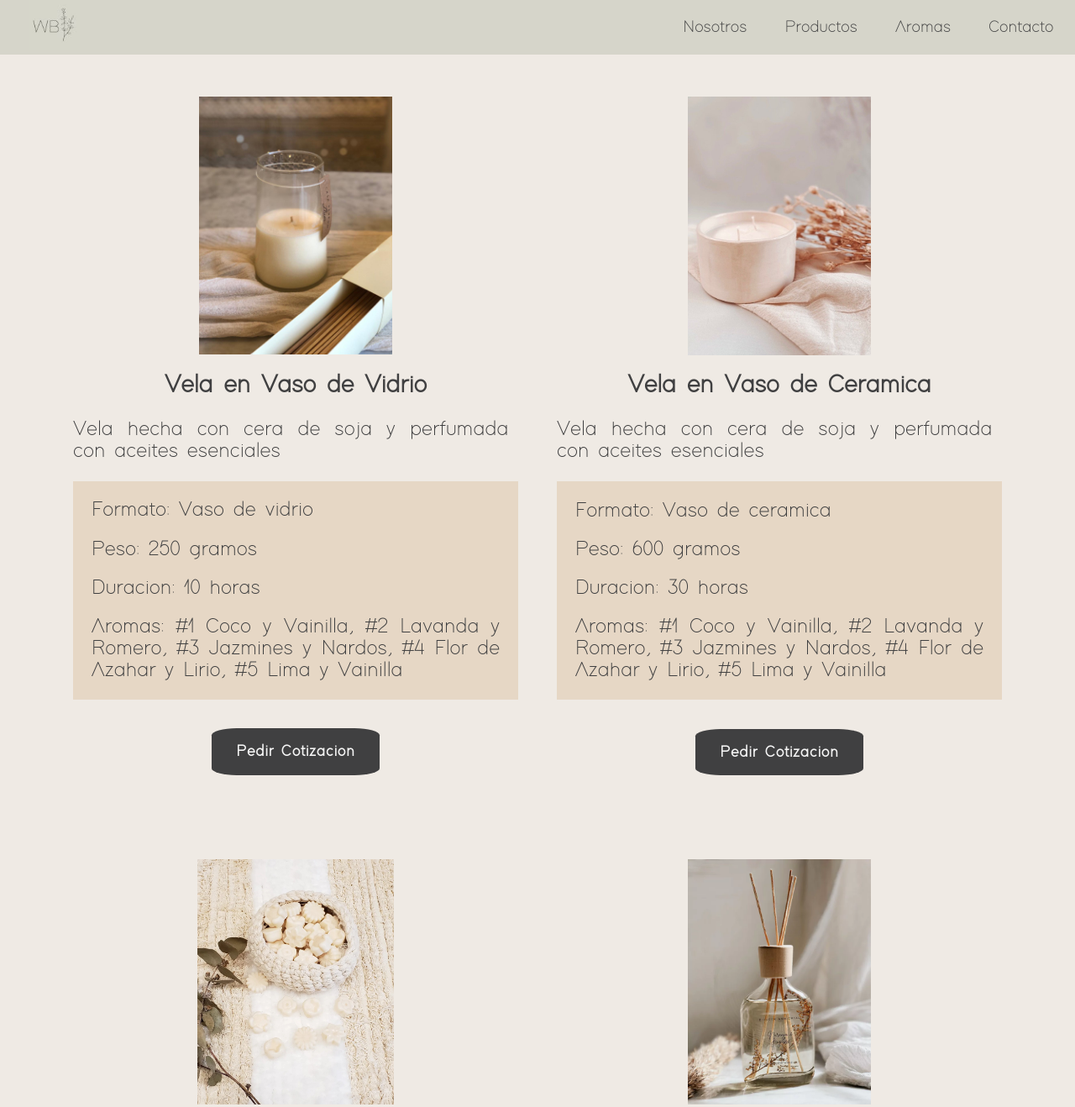
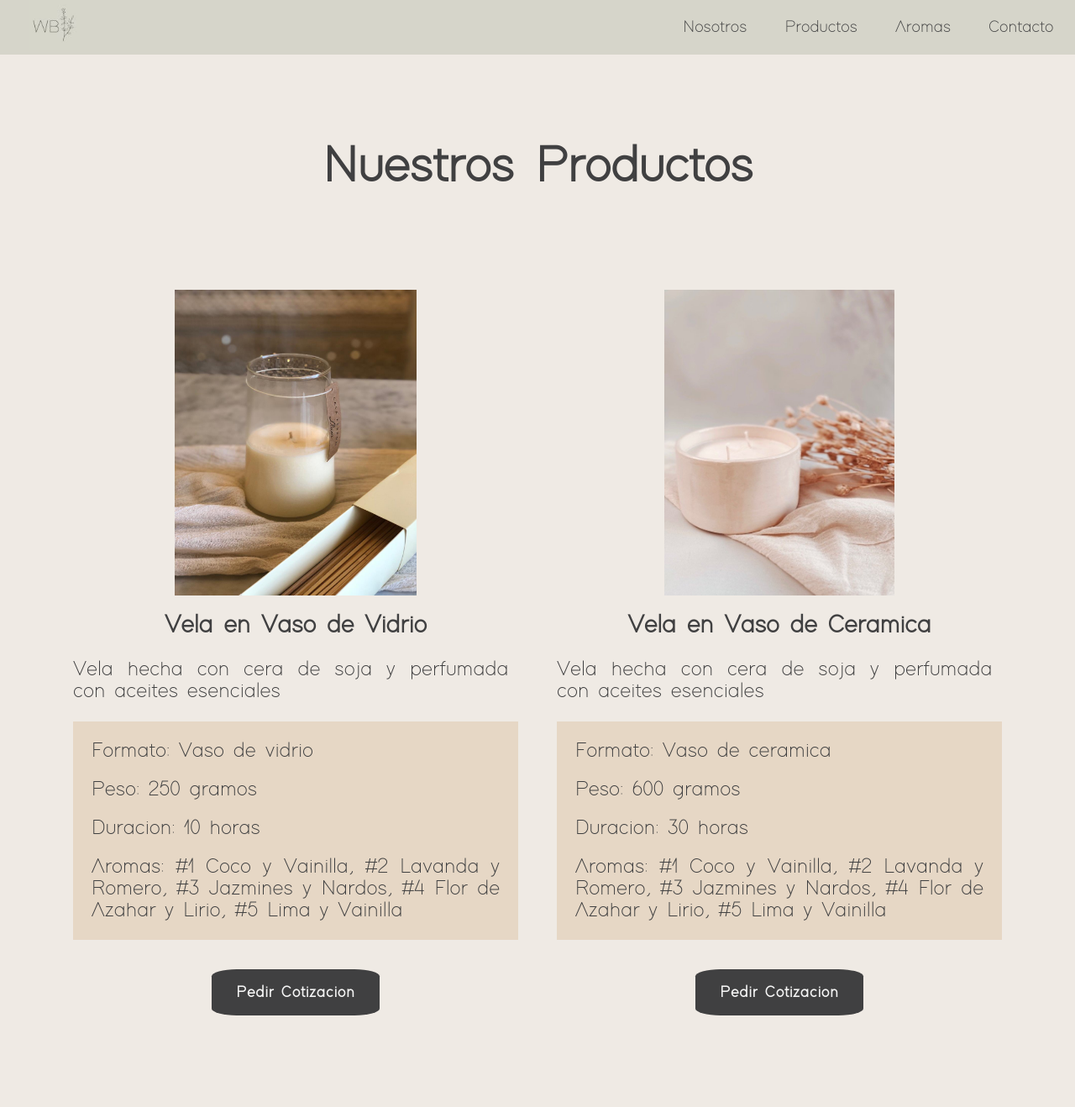
Before and after one commit to GuadaOlaso/wb3, a website: page page/productos.html in a window 1280 px wide. Shown: the top 1318 px of the page at 84% size. Drawn offline with Linux system fonts and the light colour scheme.

Commit message:
sitio sin seo

```diff
--- a/SCSS/partials/_mediaq.scss
+++ b/SCSS/partials/_mediaq.scss
@@ -43,6 +43,9 @@
     //Estilo de Producto Tablet
     /*Estilo de Producto Tablet*/
 
+    .productos {
+        padding: 5%;
+    }
     .velas {
         @include flex (column, center, center);
         align-items: center;
@@ -223,7 +226,9 @@ main {
 
 //Estilo de Producto Mobile
 /*Estilo de Producto Mobile*/
-
+.productos {
+    padding: 5%;
+}
 .velas {
     @include flex (column, center, center);
     align-items: center;
--- a/SCSS/partials/_productos.scss
+++ b/SCSS/partials/_productos.scss
@@ -1,6 +1,9 @@
 // Estilo de Producto
 /*Estilo de Producto*/
 
+.productos {
+    padding: 5%;
+}
 .velas {
     margin: 3%;
     text-align: center;
@@ -14,7 +17,7 @@
             width: 105%;
         }
         img {
-            width: 40%;
+            width: 50%;
         }
     }
     .ceramica {
@@ -22,7 +25,7 @@
             width: 105%;
         }
         img {
-            width: 38%;
+            width: 47.5%;
         }
     }
     h2 {
@@ -51,13 +54,13 @@
     .bombon {
         @extend .vidrio;
         img {
-            width: 40.5%;
+            width: 50%;
         }
     }
     .difusor {
         @extend .vidrio;
         img {
-            width: 38%;
+            width: 47%;
         }
     }
 }
--- a/page/productos.html
+++ b/page/productos.html
@@ -32,6 +32,7 @@
         </nav>
 </header>
 <main>
+    <h1 class="productos">Nuestros Productos</h1>
     <article class="velas">
         <div class="vidrio">
             <img src="../Media/prod/WhatsApp-Image-2021-04-06-at-23.09.05-1.jpeg" alt="vela vidrio">
@@ -82,7 +83,7 @@
         <div class="bombon">
             <img src="../Media/prod/img_20220409_135715_3591-1c5e164dcded79745916495369909341-1024-1024.jpg" alt="bombon">
             <h2>Bombon Aromatico</h2>
-            <p>Bombon hecho con cera de soja y perfumado con aceites esenciales.</p>
+            <p>Bombon hecho con cera de soja y perfumado con aceites esenciales</p>
             <ul>
                 <li>
                     Formato: Caja de seis bombones aromaticos
```
Also changed, not shown: css/stylesass.css.
